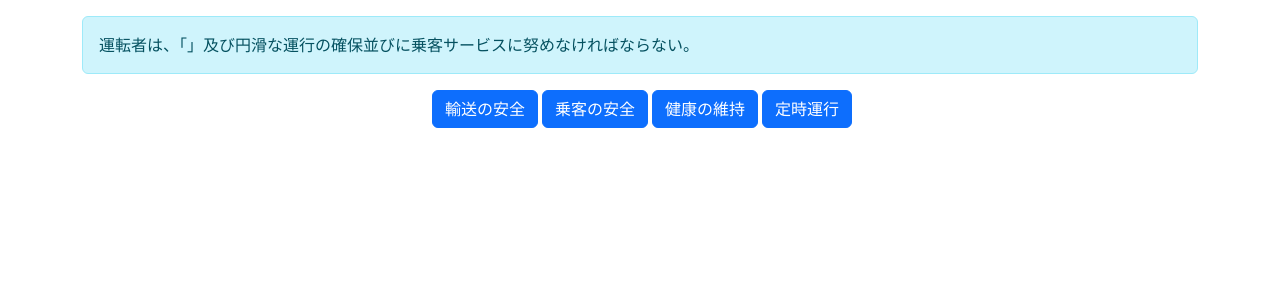
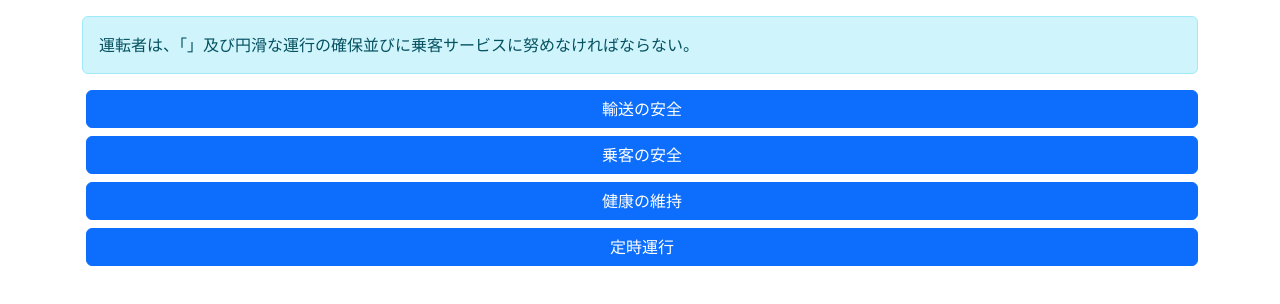
Before and after one commit to KeisukeFujisawa/KeisukeFujisawa.github.io, a plain HTML site: page index.html in a window 1280 px wide. Drawn offline with nearby package versions, Linux system fonts and the light colour scheme.

Commit message:
Update index.html

```diff
--- a/index.html
+++ b/index.html
@@ -29,7 +29,7 @@
    <div id="js-question" class="mt-3 alert alert-info" role="alert">
    A simple info alert—check it out!
    </div>
-    <div class="d-flex justify-content-center">
+    <div class="d-grid gap-2">
 	<button type="button" class="ms-1 btn btn-primary">Primary</button>
 	<button type="button" class="ms-1 btn btn-primary">Primary</button>
 	<button type="button" class="ms-1 btn btn-primary">Primary</button>
```
